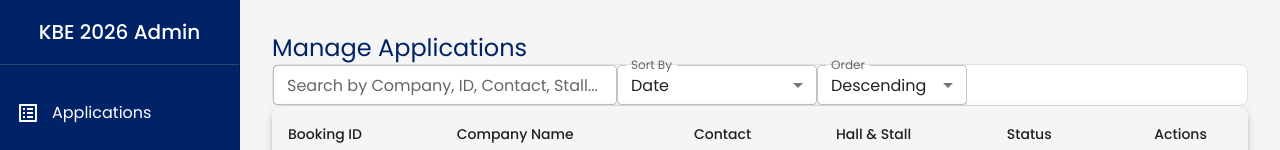
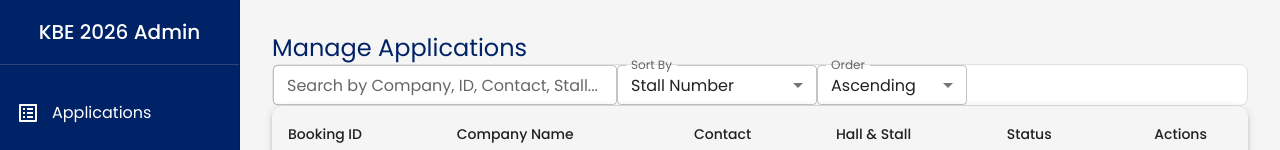
Before and after one commit to Rtr-k-gowtham/kdcea-bult-expo-2026, a React (Vite) app in the folder frontend/: page /admin/dashboard in a window 1280 px wide. Shown: the top 150 px of the page. Built offline with nearby package versions, Linux system fonts and the light colour scheme; no server answers; sample sign-in values are in the browser's storage.

Commit message:
Change default application sort to Stall Number (Ascending)

```diff
--- a/frontend/src/pages/AdminDashboard.jsx
+++ b/frontend/src/pages/AdminDashboard.jsx
@@ -137,8 +137,8 @@ const AdminDashboard = () => {
   });
   const [bookings, setBookings] = useState([]);
   const [searchTerm, setSearchTerm] = useState('');
-  const [sortBy, setSortBy] = useState('date');
-  const [sortOrder, setSortOrder] = useState('desc');
+  const [sortBy, setSortBy] = useState('stall');
+  const [sortOrder, setSortOrder] = useState('asc');
 
   const theme = useTheme();
   const isMobile = useMediaQuery(theme.breakpoints.down('md'));
```
